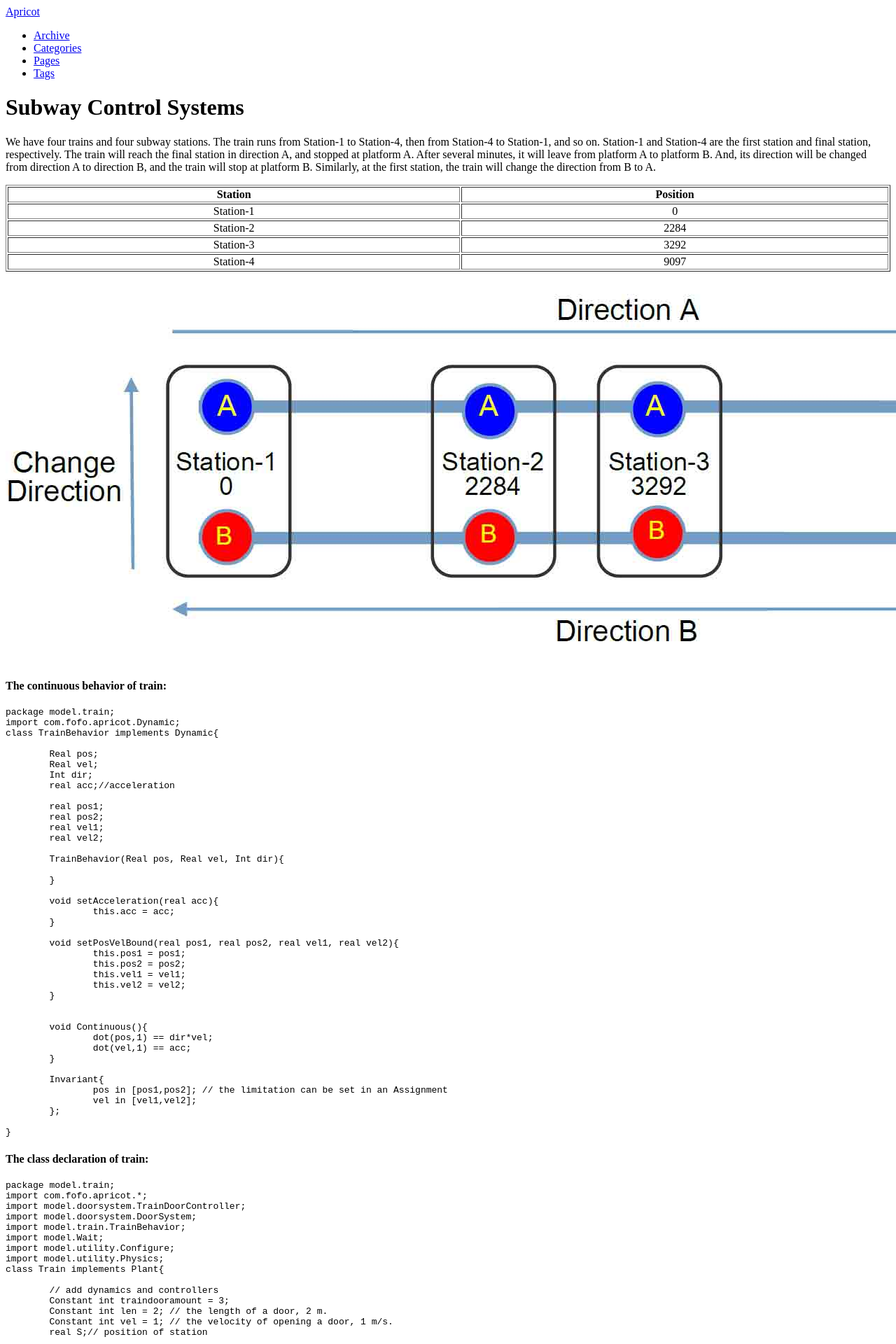
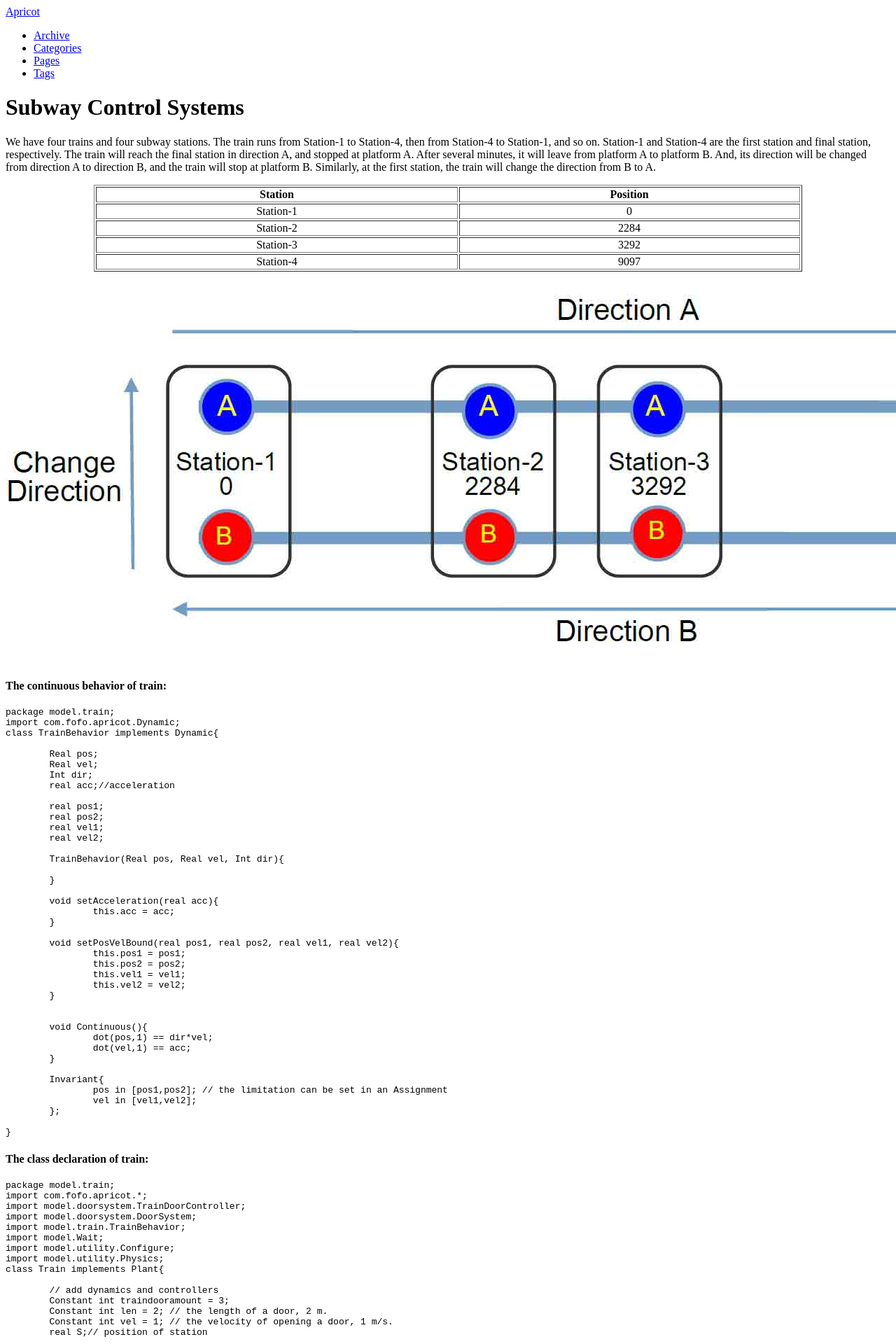
Before and after one commit to fanghuixing/apricot, a Jekyll site: the page built from cases/subway/subwaycontrolsystems.md, in a window 1280 px wide. Shown: the top 1920 px of the page at 70% size. Built offline with Jekyll 4.4.1, drawn with Linux system fonts in a browser that asks for light colours; comment, search, counter and statistics services are not loaded.

Commit message:
add table

```diff
--- a/cases/subway/subwaycontrolsystems.md
+++ b/cases/subway/subwaycontrolsystems.md
@@ -8,7 +8,7 @@ We have four trains and four subway stations. The train runs from Station-1 to S
 the direction from B to A.
 
 <div align="center">
-<table width="100%" border="1">
+<table width="80%" border="1">
 <thead>
 <tr>
   <th>Station</th>
```
